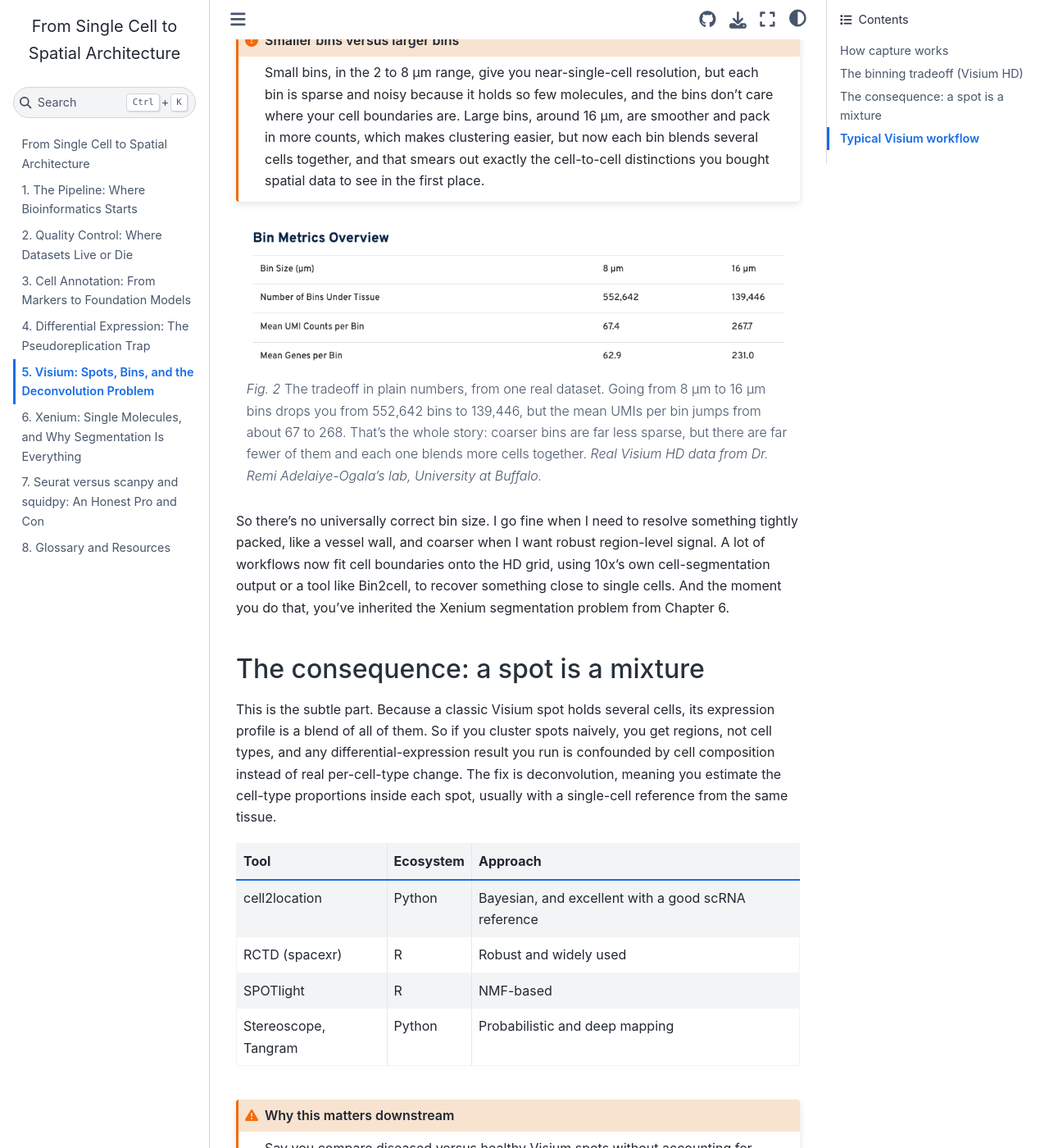
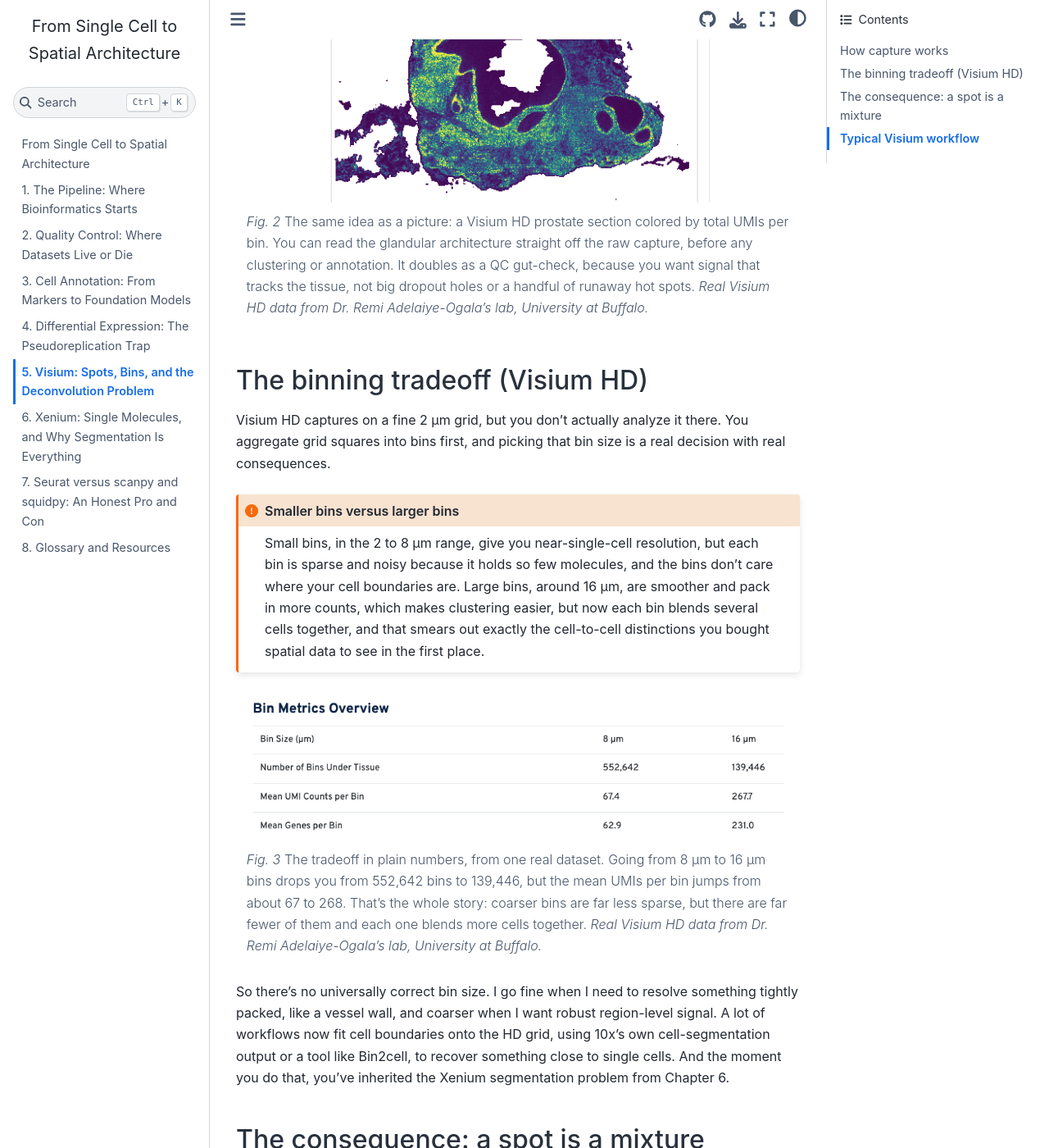
Before and after one commit to jebard/vasculata-workshop, a Jupyter Book: the page built from chapters/05_visium.md, in a window 1280 px wide and 1400 px high, scrolled down 1238 px. Shown: the whole window at 82% size. Built offline with Jupyter Book 1.0.4 settings and Sphinx 7.4.7 and the Sphinx Book theme 1.1.4, drawn with Linux system fonts in a browser that asks for light colours.

Commit message:
Add Remi's Visium HD UMI/tissue-structure figure to Ch 5
Add the UMI-counts spatial heatmap from slide 3 of Dr. Adelaiye-Ogala's
deck, showing prostate glandular architecture straight from raw capture.

Co-Authored-By: Claude Opus 4.8 <noreply@anthropic.com>

````diff
--- a/chapters/05_visium.md
+++ b/chapters/05_visium.md
@@ -25,6 +25,18 @@ The kind of top-line numbers you get from a Visium HD run. These are your first
 gut-check, meaning how many bins fell under tissue, how deeply each one was
 sequenced, and how many genes you actually saw. *Real Visium HD data from
 Dr. Remi Adelaiye-Ogala's lab, University at Buffalo.*
+```
+
+```{figure} ../figures/visium_hd_umi_tissue.png
+:alt: Visium HD prostate section colored by total UMI counts per bin
+:width: 480px
+:align: center
+
+The same idea as a picture: a Visium HD prostate section colored by total UMIs per
+bin. You can read the glandular architecture straight off the raw capture, before
+any clustering or annotation. It doubles as a QC gut-check, because you want signal
+that tracks the tissue, not big dropout holes or a handful of runaway hot spots.
+*Real Visium HD data from Dr. Remi Adelaiye-Ogala's lab, University at Buffalo.*
 ```
 
 ## The binning tradeoff (Visium HD)
````
Also changed, not shown: figures/visium_hd_umi_tissue.png (added).
